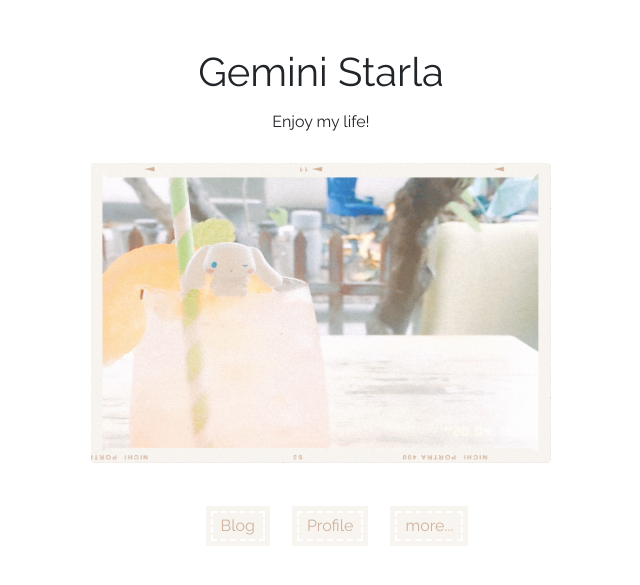
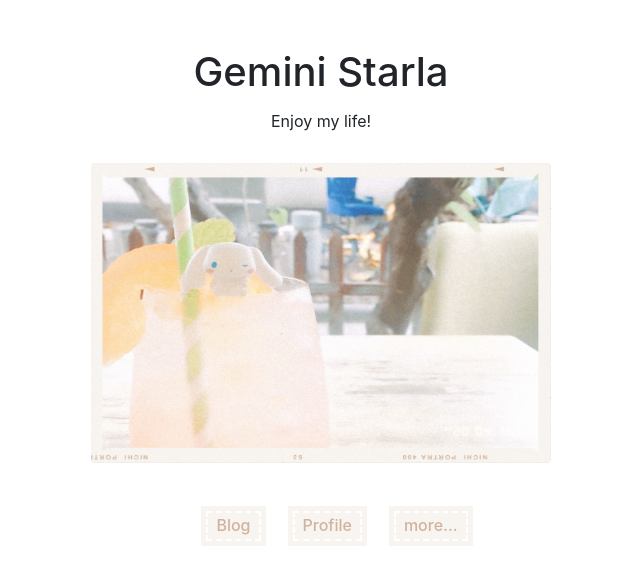
Before and after one commit to hoshinoa-0303/hoshinoa-0303.github.io, a Jekyll site: the page built from index.html, in a window 1280 px wide. Shown: the top 585 px of the page, without its empty margins (319-959 px from the left). Built offline with Jekyll 4.4.1, drawn with Linux system fonts in a browser that asks for light colours.

Commit message:
Update homepage.html

```diff
--- a/_layouts/homepage.html
+++ b/_layouts/homepage.html
@@ -10,7 +10,7 @@
 <title>{{ page.title | default: site.title }}</title>
 <style>
     body {
-  font-family: "Raleway", sans-serif;
+  font-family: "Comic Sans MS", cursive, sans-serif；
   font-size: 16px;
   line-height: 1.2em;
   margin: 0;
```
